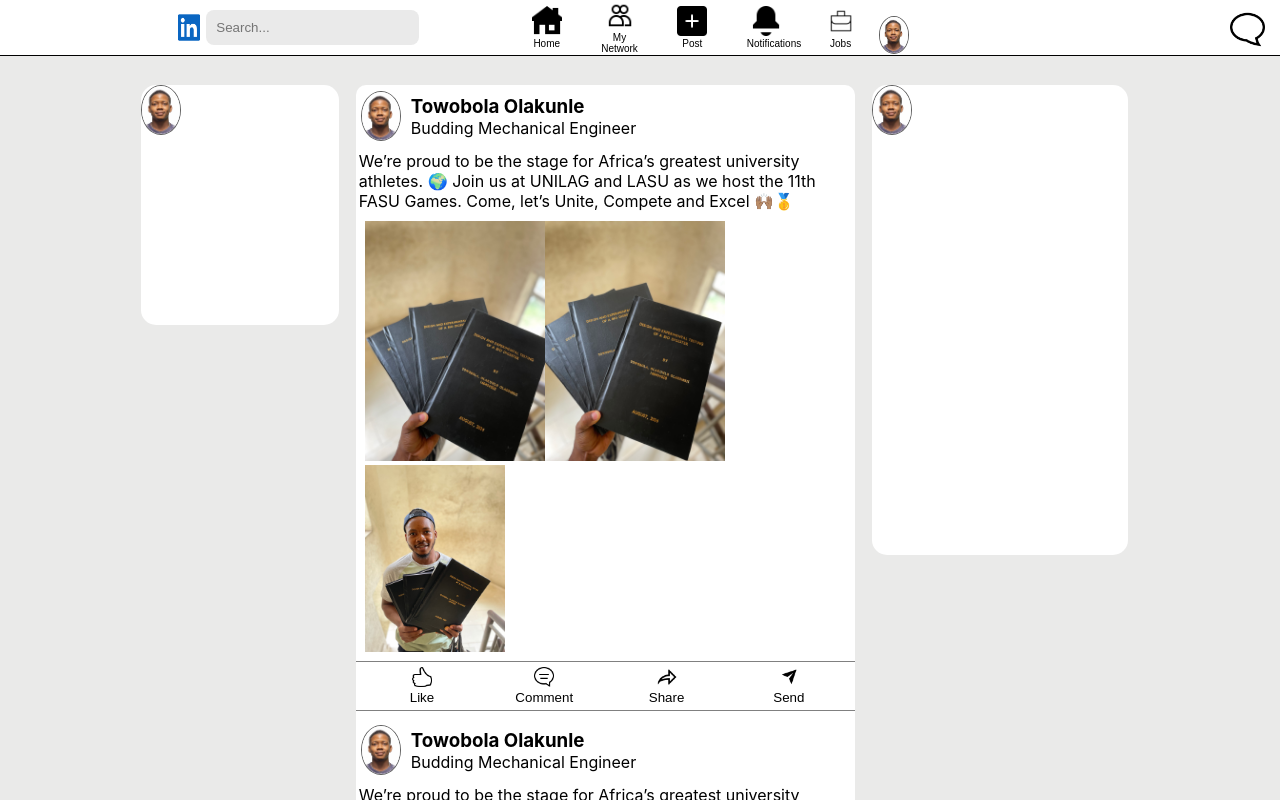
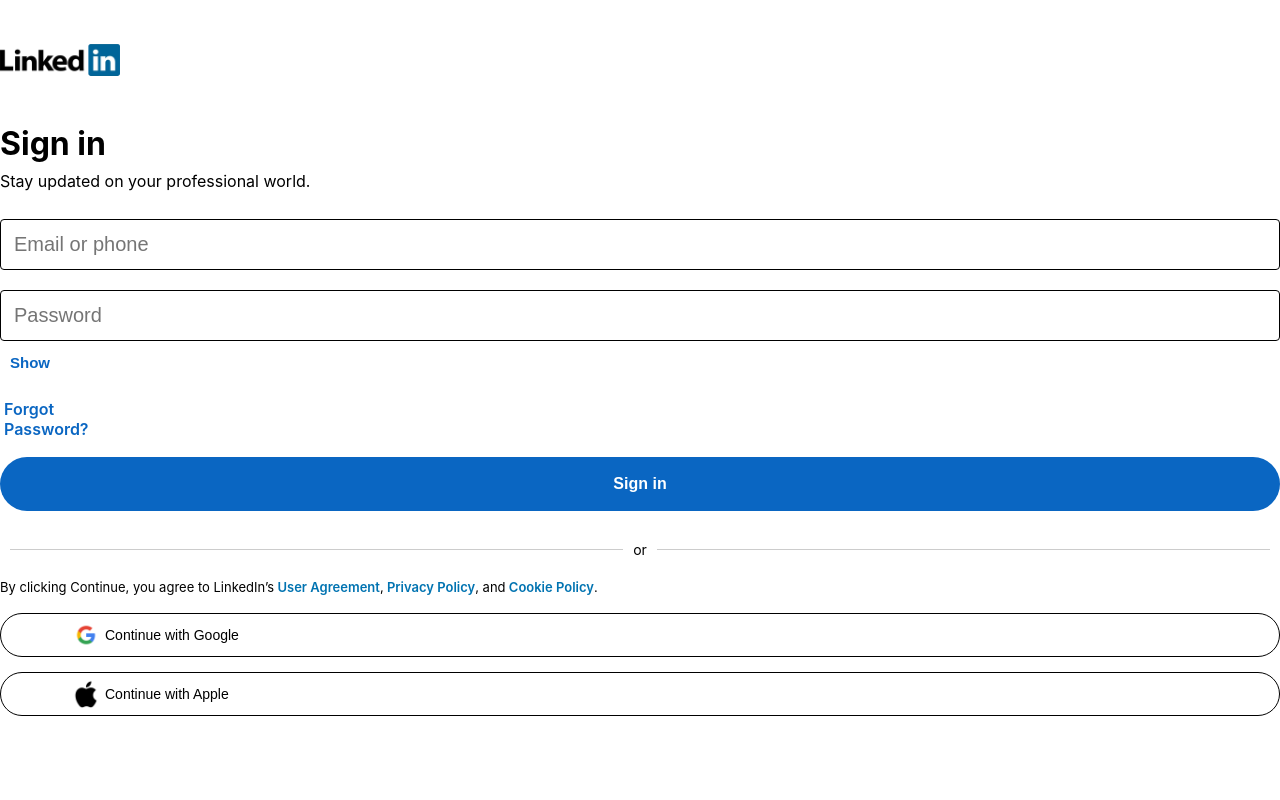
Before and after one commit to towobolak/linkedIn-clone, a React (Create React App) app: page / in a window 1280 px wide. Shown: the top 800 px of the page. Built offline with nearby package versions, Linux system fonts and the light colour scheme.

Commit message:
logo hide

```diff
--- a/src/App.js
+++ b/src/App.js
@@ -1,14 +1,15 @@
 import React from 'react';
 import { HashRouter, Route, Routes } from 'react-router-dom';
+import Dashboard from './Dashboard';
 import LoginForm from './LoginForm';
-import Dashboard from './Dashboard';
 
 const App = () => {
   return (
     <HashRouter>
       <Routes>
 
-          <Route path='/' element={ <Dashboard />} />
+          <Route path='/' element={ <LoginForm />} />
+          <Route path='/Dashboard' element={ <Dashboard />} />
 
       </Routes>
     </HashRouter>
--- a/src/LoginForm.js
+++ b/src/LoginForm.js
@@ -1,21 +1,22 @@
 import React, { useState } from 'react';
-import { useNavigate } from 'react-router-dom';
-import Dashboard from './Dashboard';
+import {useNavigate } from "react-router-dom";
+
 
 
 const LoginForm = () => {
+  const navigate = useNavigate();
   const [formData, setFormData] = useState({
     email: '',
     password: '',
   });
 
-  const navigateTo = (url) => {
-    console.log("i got here")
-    window.location.href = url;
-  };
+  // const navigateTo = (url) => {
+  //   console.log("i got here")
+  //   navigate(url);
+  // };
 
   const [showPassword, setShowPassword] = useState(false);
-  const navigate = useNavigate();
+
 
   const handleChange = (e) => {
     const { name, value } = e.target;
@@ -25,12 +26,10 @@
     }));
   };
 
-  const handleSubmit = (e) => {
-    e.preventDefault();
-
+  const handleSubmit = (e) => {e.preventDefault();
     if (formData.email && formData.password) {
       console.log('Logging in with:', formData.email, formData.password);
-      navigate('/Dashboard');
+      navigate('./Dashboard');
     }
   };
 
@@ -40,7 +39,7 @@
 
   return (
     <div className='allDiv'>
-      <img className='logoo' src={require('./images/189764.webp')} />
+      <img alt='' className='logoo' src={require('./images/189764.webp')} />
       <h1 className='header'>Sign in</h1>
       <p className='header'>Stay updated on your professional world.</p>
 
@@ -73,14 +72,12 @@
           </button>
         </div>
         <div className='forgotP'>
-          <a className='forgotP1' href="https://your-other-app.com/forgot-password" target="_blank" rel="noopener noreferrer">
+          <a className='forgotP1' href="https://your-other-app.com/forgot-password" rel="noopener noreferrer">
             Forgot Password?
           </a>
         </div>
         <div className='submitBtnn'>
-          <button className='submit1' type="button" onClick={(e) => {
-            e.preventDefault();
-            window.location.href='/Users/towobola/linkedin-clone/src/Dashboard' }}>Sign in</button>
+          <button className='submit1' type="submit" >Sign in</button>
         </div>
 
       </form>
@@ -93,22 +90,22 @@
 
       <div className="info">
           <p>By clicking Continue, you agree to LinkedIn’s
-            <a className='extLinks' href='' target='' rel=''> User Agreement</a>,
-            <a className='extLinks' href='' target='' rel=''> Privacy Policy</a>, and
-            <a className='extLinks' href='' target='' rel=''> Cookie Policy</a>.</p>
+            <a className='extLinks' href=''  rel=''> User Agreement</a>,
+            <a className='extLinks' href=''  rel=''> Privacy Policy</a>, and
+            <a className='extLinks' href=''  rel=''> Cookie Policy</a>.</p>
       </div>
 
       <div className="google">
                 <button className='submit' type="submit">
-                    <img className='extLogo' src={require('./images/7123025_logo_google_g_icon.png')} />
-                    <a className='extBtn' href="https://accounts.google.com/v3/signin/identifier?authuser=0&continue=https%3A%2F%2Fmyaccount.google.com%2F%3Fhl%3Den%26utm_source%3DOGB%26utm_medium%3Dact%26gar%3DWzJd%26pli%3D1&ec=GAlAwAE&hl=en&service=accountsettings&flowName=GlifWebSignIn&flowEntry=AddSession&dsh=S-1676585918%3A1725963445572664&ddm=0" target="_blank">Continue with Google</a>
+                    <img alt='' className='extLogo' src={require('./images/7123025_logo_google_g_icon.png')} />
+                    <a className='extBtn' href="https://accounts.google.com/v3/signin/identifier?authuser=0&continue=https%3A%2F%2Fmyaccount.google.com%2F%3Fhl%3Den%26utm_source%3DOGB%26utm_medium%3Dact%26gar%3DWzJd%26pli%3D1&ec=GAlAwAE&hl=en&service=accountsettings&flowName=GlifWebSignIn&flowEntry=AddSession&dsh=S-1676585918%3A1725963445572664&ddm=0" >Continue with Google</a>
                 </button>
       </div>
 
       <div className="apple">
                 <button className='submit' type="submit">
-                    <img className='extLogo' src={require('./images/104490_apple_icon.png')} />
-                    <a className='extBtn' href="https://icloud.com/" target="_blank">Continue with Apple</a>
+                    <img alt='' className='extLogo' src={require('./images/104490_apple_icon.png')} />
+                    <a className='extBtn' href="https://icloud.com/" >Continue with Apple</a>
                 </button>
       </div>
     </div>
--- a/src/index.css
+++ b/src/index.css
@@ -24,6 +24,9 @@
 .leftSide-bar,
 .rightSide-bar{
 display: none;
+}
+.linkedin-logo{
+  display: none;
 }
 .container{
   width: 100%;
```
